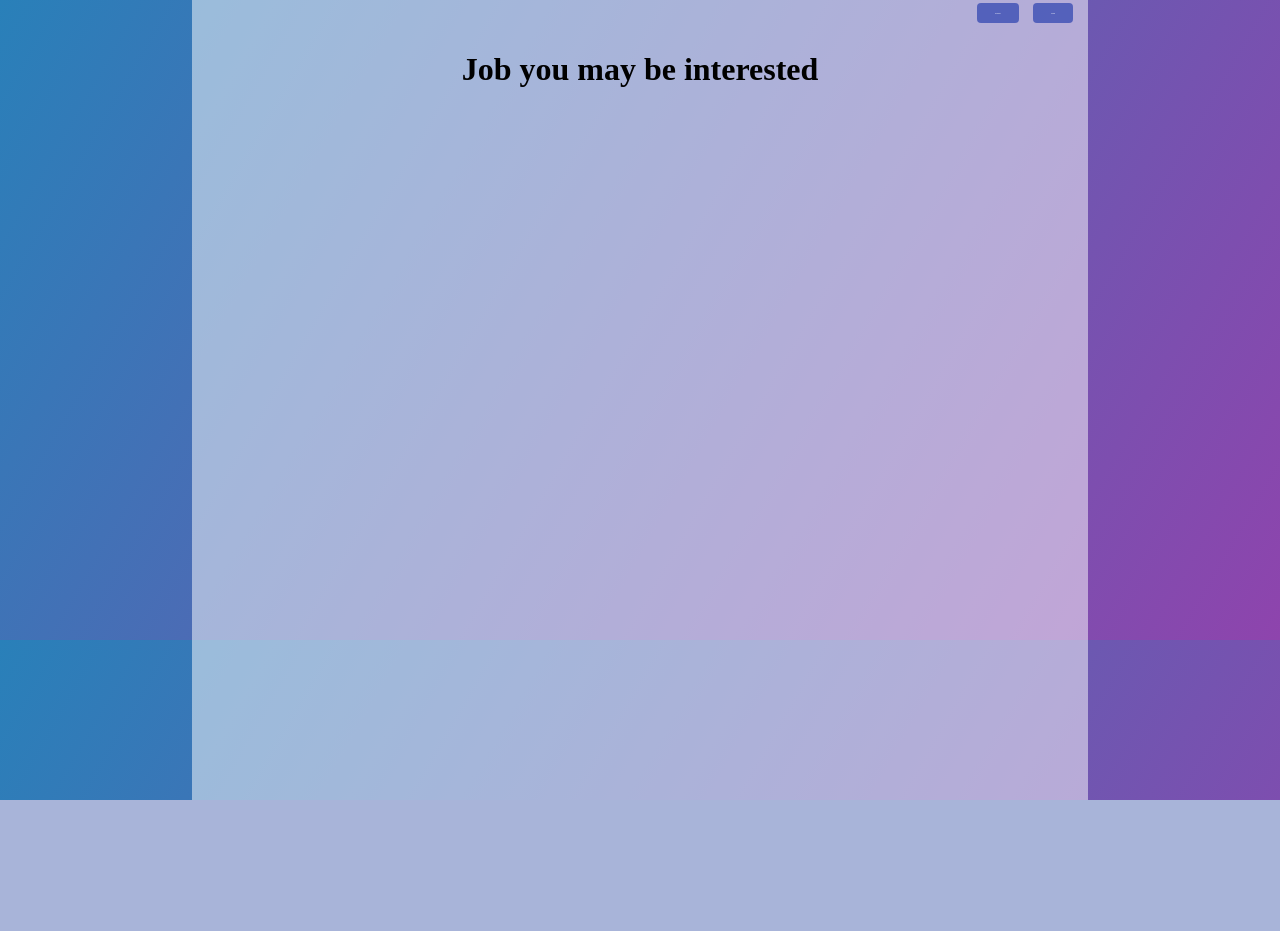
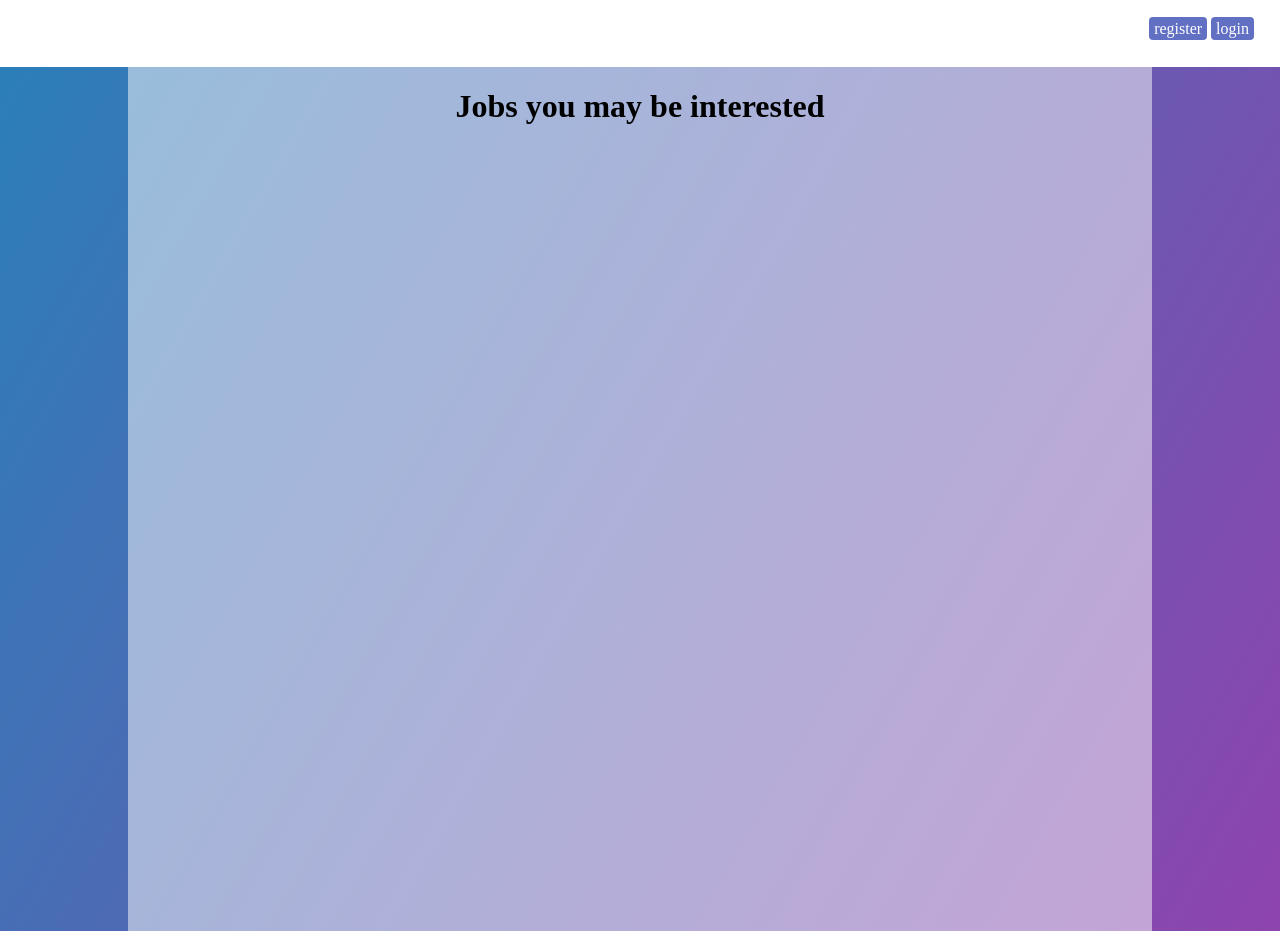
Before and after one commit to chinlly/job_recommandation, a Django app: page / in a window 1280 px wide. Before the commit the page ends 800 px from the top, so only its background shows below. Run offline with Django 4.2, Linux system fonts and the light colour scheme; data that the repository does not hold is empty.

Commit message:
UI changes

```diff
--- a/job_recommand/job_recommand_app/static/css/index.css
+++ b/job_recommand/job_recommand_app/static/css/index.css
@@ -1,90 +1,75 @@
-body{
+body {
     margin: 0;
     padding: 0;
+    min-height: 100vh;
     font-family: montserrat;
     /*background-image: url('');*/
-background: linear-gradient(120deg,#2980b9, #8e44ad);
-height: 80vh;
-overflow: hidden;
+    background: linear-gradient(120deg, #2980b9, #8e44ad);
 }
 
-nav{
-    position:relative;
-    height:30px;
-
-}
-nav .btn{
-position:absolute;
-right:10px;
-
-}
-.title{
-    text-align:center;
+.nav-content {
+    position: fixed;
+    background-color: #fff;
+    width: 100%;
+    padding: 20px 20px;
+    height: 27px;
+    display: flex;
 }
 
-nav .profile-btn{
-background: #3f51b5d1;
-text-decoration:none;
-font-size:2px;
-padding:9px 18px;
-margin:5px;
-color:#fff;
-border-radius:4px;
+.title {
+    text-align: center;
 }
 
-nav .logout-btn{
+.btn-group {
+    position: absolute;
+    right: 5%;
+}
+.nav-content .nav-btn {
+    text-decoration: none;
+    padding: 3px 5px;
+    font-size: 16px;
     background: #3f51b5d1;
-text-decoration:none;
-font-size:2px;
-padding:9px 18px;
-margin:5px;
-color:#fff;
-border-radius:4px;
+    border-radius: 4px;
+    color: #fff;
 }
 
-nav .register-btn{
-background: #3f51b5d1;
-text-decoration:none;
-font-size:2px;
-padding:9px 18px;
-margin:5px;
-color:#fff;
-border-radius:4px;
+/*nav .nav-btn {*/
+/*    background: #3f51b5d1;*/
+/*    text-decoration: none;*/
+/*    font-size: 2px;*/
+/*    padding: 9px 18px;*/
+/*    margin: 5px;*/
+/*    color: #fff;*/
+/*    border-radius: 4px;*/
+/*}*/
+
+.list {
+    margin: 10%;
+    overflow-wrap: break-word;
 }
 
-nav .login-btn{
-background: #3f51b5d1;
-text-decoration:none;
-font-size:2px;
-padding:9px 18px;
-margin:5px;
-color:#fff;
-border-radius:4px;
+.item {
+    margin: 10px 0;
+    padding: 8px;
+    background: rgba(255, 255, 255, 0.50);
+    border-radius: 8px;
 }
 
-.list {
-position:relative;
-width:auto;
-margin:40px 8%;
-padding: 10px;
-background:#03aef445;
-border-radius:8px;
+span {
+    font-weight: 600;
 }
 
-span{
-font-weight:600;
-}
-p{
-    width:auto;
-    font-size:4px;
+p {
+    width: auto;
+    font-size: 4px;
     font-family: "Trebuchet MS";
 }
 
 .container {
-  position: absolute;
-  left: 50%;
-  transform: translate(-50%);
     width: 70%;
-  height:100% ;
+    margin: auto;
+    height: 100%;
+    padding: 67px 5% 5%;
+    min-height: 100vh;
     background-color: rgba(255, 255, 255, 0.5);
 }
--- a/job_recommand/job_recommand_app/static/css/login.css
+++ b/job_recommand/job_recommand_app/static/css/login.css
@@ -14,6 +14,7 @@ body {
     left: 50%;
     transform: translate(-50%, -50%);
     width: 400px;
+    padding-bottom: 20px;
     /*background:white;*/
     border-radius: 10px;
     background-color: rgba(255, 255, 255, 0.5);
--- a/job_recommand/job_recommand_app/templates/home.html
+++ b/job_recommand/job_recommand_app/templates/home.html
@@ -1,18 +1,21 @@
-{%extends 'index.html'%}
+{% extends 'index.html' %}
 {% block content %}
-<link rel="stylesheet" href='static/css/index.css'>
 
-<div class="title">
-    <h1>Job you may be interested</h1>
-</div>
-{%for job in job_listings %}
-<div class="list">
-    <p><span>Job Title:</span> {{job.title}}</p>
-    <p><span>Company:</span> {{job.company}}</p>
-    <p><span>Location:</span> {{job.location.3}}, {{job.location.2}}, {{job.location.1}}, {{job.location.0}}</p>
-    <p><span>link:</span> {{job.url}}</p>
 
-</div>
-{% endfor %}
+    <div class="title">
+        <h1>Jobs you may be interested</h1>
+    </div>
+    <div class="list">
+        {% for job in job_listings %}
+            <div class="item">
+                <p><span>Job Title:</span> {{ job.title }}</p>
+                <p><span>Company:</span> {{ job.company }}</p>
+                <p>
+                    <span>Location:</span> {{ job.location.3 }}, {{ job.location.2 }}, {{ job.location.1 }}, {{ job.location.0 }}
+                </p>
+                <p><span>link:</span> {{ job.url }}</p>
+            </div>
+        {% endfor %}
+    </div>
 
 {% endblock %}
--- a/job_recommand/job_recommand_app/templates/index.html
+++ b/job_recommand/job_recommand_app/templates/index.html
@@ -5,32 +5,33 @@
     <meta name="viewport"
           content="width=device-width, user-scalable=no, initial-scale=1.0, maximum-scale=1.0, minimum-scale=1.0">
     <meta http-equiv="X-UA-Compatible" content="ie=edge">
-    <title>Job Recommand</title>
-{%load static%}
-    <link rel="stylesheet" href="{%static 'index.css'%}">
+    <title>Job Recommend</title>
+    <link rel="stylesheet" href='../static/css/index.css'>
 </head>
 <body>
 
+{% if user.is_authenticated %}
+    <nav>
+        <div class="nav-content">
+            <p>hello{{ username }}, welcome to use job recommendation</p>
+            <div class="btn-group">
+                <a href="profile" class="profile-btn nav-btn">profile</a>
+                <a href="logout" class="logout-btn nav-btn">signout</a>
+            </div>
+        </div>
+    </nav>
+{% else %}
+    <nav>
+        <div class="nav-content">
+            <div class="btn-group">
+                <a href="register" class="register-btn nav-btn">register</a>
+                <a href="login" class="login-btn nav-btn">login</a>
+            </div>
+        </div>
+    </nav>
+{% endif %}
 <div class="container">
-{%if user.is_authenticated%}
-<nav>
-    <p>hello{{username}}, welcome to use job recommodation</p>
-    <div class="btn">
-
-        <a href="profile" class="profile-btn">profile</a>
-        <a href="logout" class="logout-btn">signout</a>
-    </div>
-
-</nav>
-{%else%}
-<nav>
-    <div class="btn">
-        <a href="register" class="register-btn">register</a>
-        <a href="login" class="login-btn">login</a>
-    </div>
-</nav>
-{%endif%}
-{% block content %}{% endblock %}
+    {% block content %}{% endblock %}
 
 </div>
 </body>
```
Also changed, not shown: job_recommand/job_recommand/settings.py (+11 -4 lines). Lines whose indentation alone changed are shown as unchanged.
